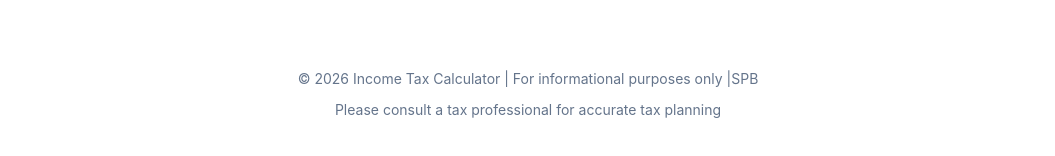
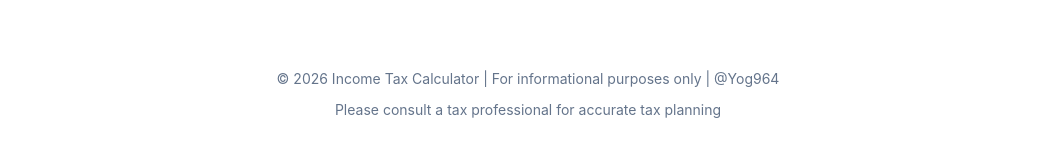
Before and after one commit to Yog964/Finance-app, a React (Create React App) app: page / in a window 1280 px wide. Shown: the part 2057-2213 px from the top of the page, without its empty margins (112-1167 px from the left). Built offline with nearby package versions, Linux system fonts and the light colour scheme.

Commit message:
Version2

```diff
--- a/src/App.js
+++ b/src/App.js
@@ -101,7 +101,7 @@ function App() {
       </main>
 
       <footer className="footer">
-        <p>© 2026 Income Tax Calculator | For informational purposes only |SPB</p>
+        <p>© 2026 Income Tax Calculator | For informational purposes only | @Yog964 </p>
         <p className="footer-note">Please consult a tax professional for accurate tax planning</p>
       </footer>
     </div>
```
